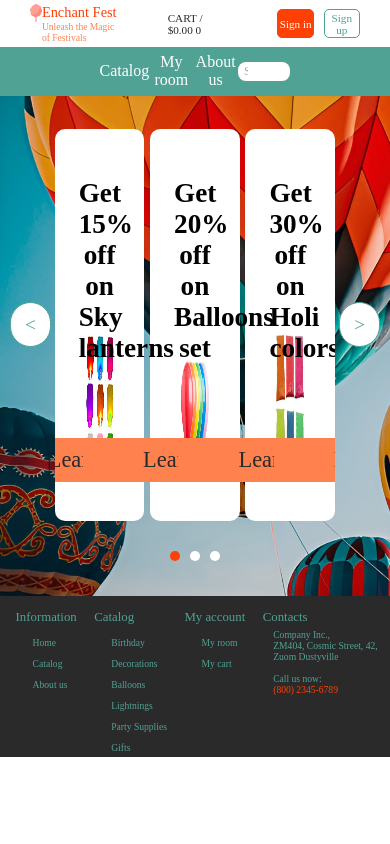
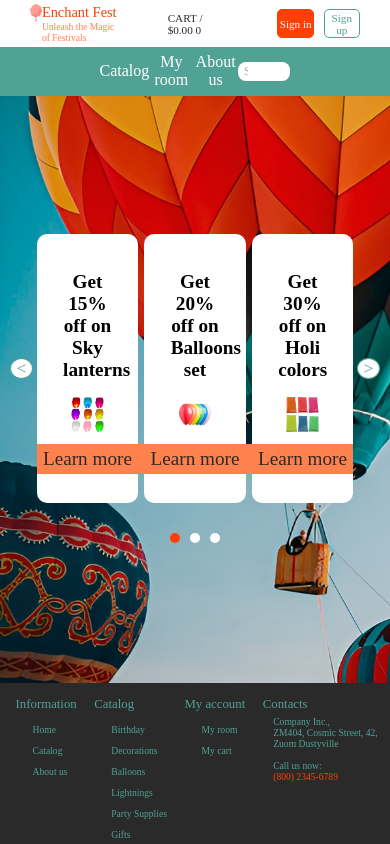
Before and after one commit to Elina-nep/eCommerce-Application, a React (Create React App) app: page /#/ in a window 390 px wide. Built offline with nearby package versions, Linux system fonts and the light colour scheme; no server answers; a web font is replaced by a local one.

Commit message:
refactor: change styles structure with common response for slider

```diff
--- a/src/components/buttons/Button.css
+++ b/src/components/buttons/Button.css
@@ -1,4 +1,3 @@
-@media screen and (max-width: 1440px) {
 button:focus {
   outline: none;
 }
@@ -7,7 +6,7 @@
   font-size: var(--font-medium);
   width: 60px;
   height: 55px;
-    border-radius: 60px;
+  border-radius: 50%;
   z-index: 1;
   background-color: var(--light-color);
   color: var(--secondary-color);
@@ -29,7 +28,8 @@
 
 .button-info {
   position: relative;
-    bottom: 8%;
+  margin: 0 0 0.5rem 0;
+  bottom: 2vh;
   background-color: var(--primary-color-light);
   color: var(--dark-color);
   display: flex;
@@ -76,7 +76,6 @@
   color: var(--light-color);
   border: 1px solid var(--primary-color-light);
 }
-}
 
 @media screen and (max-width: 768px) {
   button:focus {
@@ -84,18 +83,18 @@
   }
 
   .button-pagination {
-    font-size: var(--font-medium);
-    width: 50px;
-    height: 45px;
-    border-radius: 50px;
+    font-size: var(--font-small);
+    width: 6vw;
+    height: 5.5vw;
+    border-radius: 50%;
     border: 1px solid var(--secondary-color);
   }
 
   .button-info {
-    bottom: 10%;
-    padding: 0.4em 0;
-    width: 10em;
-    font-size: var(--font-large);
+    bottom: 8%;
+    padding: 0.2em 0;
+    width: 6em;
+    font-size: var(--font-medium);
     border-radius: 5px;
   }
 
--- a/src/components/card/CouponCard.css
+++ b/src/components/card/CouponCard.css
@@ -1,4 +1,3 @@
-@media screen and (max-width: 1440px) {
 .coupon-card {
   width: 0.5vw;
   flex: 0 0 32%;
@@ -19,8 +18,8 @@
 
 .coupon-card-title {
   position: relative;
-    top: 8%;
-    margin: 10px 0;
+  top: 2vh;
+  margin: 0.5rem 0 0 0;
   width: 20vw;
   text-align: center;
   font-size: var(--font-xlarge);
@@ -28,9 +27,40 @@
 
 .coupon-card-img {
   width: 12vw;
+  margin: 4vh;
+}
+
+@media screen and (max-width: 1000px) {
+  .coupon-card-title {
+    font-size: var(--font-large);
   }
 }
+
 @media screen and (max-width: 768px) {
+  .coupon-card {
+    width: 0.5vw;
+    flex: 0 0 32%;
+    padding: 0 10px;
+    border-radius: 10px;
+    margin-right: 2%;
+  }
+
+  .coupon-card:last-child {
+    margin-right: 0;
+  }
+
+  .coupon-card-title {
+    top: 8%;
+    margin: 0.2rem 0;
+    font-size: var(--font-medium);
+  }
+
+  .coupon-card-img {
+    width: 45%;
+  }
+}
+
+@media screen and (max-width: 576px) {
   .coupon-card {
     width: 0.5vw;
     flex: 0 0 32%;
@@ -47,7 +77,7 @@
     top: 10%;
     margin: 10px 0;
     width: 60%;
-    font-size: var(--font-xlarge);
+    font-size: var(--font-medium);
   }
 
   .coupon-card-img {
@@ -56,8 +86,5 @@
   }
 }
 
-@media screen and (max-width: 576px) {
-}
-
 @media screen and (min-width: 380px) and (max-width: 485px) {
 }
--- a/src/components/footer/Footer.css
+++ b/src/components/footer/Footer.css
@@ -1,4 +1,3 @@
-@media screen and (max-width: 1440px) {
 .footer {
   background-color: var(--dark-color);
   color: var(--secondary-color);
@@ -63,7 +62,6 @@
   height: 5%;
   width: 30px;
   opacity: 1;
-  }
 }
 
 @media screen and (max-width: 768px) {
--- a/src/components/header/head/Head.css
+++ b/src/components/header/head/Head.css
@@ -1,4 +1,3 @@
-@media screen and (max-width: 1440px) {
 .head {
   background-color: var(--light-color);
   align-items: center;
@@ -149,7 +148,7 @@
   border: 1px solid var(--dark-color);
   color: var(--light-color);
 }
-}
+
 @media screen and (max-width: 768px) {
   .head {
     padding: 4px 70px;
--- a/src/components/header/navigation/Navigation.css
+++ b/src/components/header/navigation/Navigation.css
@@ -1,4 +1,3 @@
-@media screen and (max-width: 1440px) {
 .nav {
   background: var(--secondary-color);
   display: flex;
@@ -102,7 +101,6 @@
   background-color: var(--primary-color-light);
   color: var(--light-color);
 }
-}
 
 @media screen and (max-width: 768px) {
   .nav {
--- a/src/components/slider/Slider.css
+++ b/src/components/slider/Slider.css
@@ -1,7 +1,6 @@
-@media screen and (max-width: 1440px) {
 .slider {
   width: 95%;
-    height: 60vh;
+  height: 100%;
   display: flex;
   align-items: center;
   justify-content: space-between;
@@ -40,9 +39,37 @@
 .slider__indicator-dot.active {
   background-color: var(--primary-color);
 }
+
+@media screen and (max-width: 768px) {
+  .slider {
+    width: 95%;
+    height: 100%;
+    display: flex;
+    align-items: center;
+    justify-content: space-between;
+    gap: 1%;
+    margin-top: 2%;
   }
 
-@media screen and (max-width: 768px) {
+  .slide-container {
+    width: auto;
+    width: 100%;
+    height: 35vh;
+  }
+
+  .slider-indicator {
+    margin-bottom: 10px;
+  }
+
+  .slider__indicator-dot {
+    width: 1.2vw;
+    height: 1.2vw;
+    border-radius: 50%;
+    margin: 0 5px;
+  }
+}
+
+@media screen and (max-width: 576px) {
   .slider {
     width: 95%;
     height: 100%;
@@ -71,8 +98,5 @@
   }
 }
 
-@media screen and (max-width: 576px) {
-}
-
 @media screen and (min-width: 380px) and (max-width: 485px) {
 }
--- a/src/index.css
+++ b/src/index.css
@@ -5,6 +5,9 @@ body {
   font-family: 'Iceland';
   -webkit-font-smoothing: antialiased;
   -moz-osx-font-smoothing: grayscale;
+  width: 100%;
+  display: flex;
+  flex-direction: column;
 }
 
 :root {
@@ -26,6 +29,8 @@ body {
   --font-xlarge: 1.7rem;
 }
 
-body {
-  width: 100%;
+#root {
+  display: flex;
+  flex-direction: column;
+  min-height: 100vh;
 }
--- a/src/pages/404/NotFound.css
+++ b/src/pages/404/NotFound.css
@@ -1,12 +1,12 @@
-@media screen and (max-width: 1440px) {
 .not-found-page {
   background: var(--light-color);
   display: flex;
   flex-direction: column;
   align-items: center;
   text-align: center;
-    height: 500px;
   justify-content: space-around;
+  margin: 2% 0;
+  flex-grow: 1;
 }
 
 .not-found-page-text {
@@ -50,7 +50,6 @@
   top: 5%;
   width: 40%;
 }
-}
 
 @media screen and (max-width: 768px) {
   .not-found-page {
--- a/src/pages/main/Main.css
+++ b/src/pages/main/Main.css
@@ -1,7 +1,7 @@
 .main-page {
+  flex-grow: 1;
   width: 100%;
   background-size: cover;
-  height: 500px;
   background-image: url('../../assets/big-balloons.jpg');
   justify-content: space-evenly;
   display: flex;
```
Lines whose indentation alone changed are shown as unchanged.
